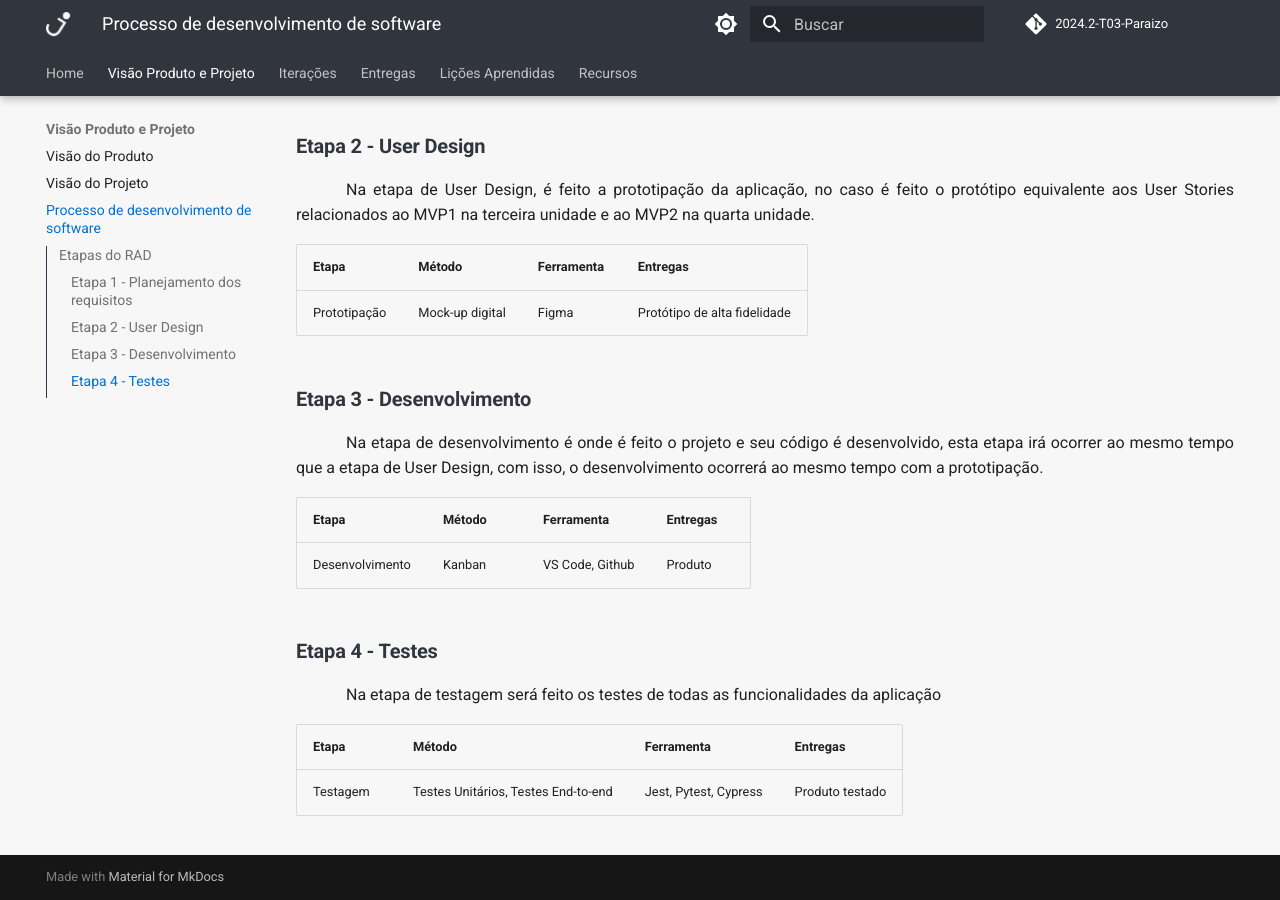
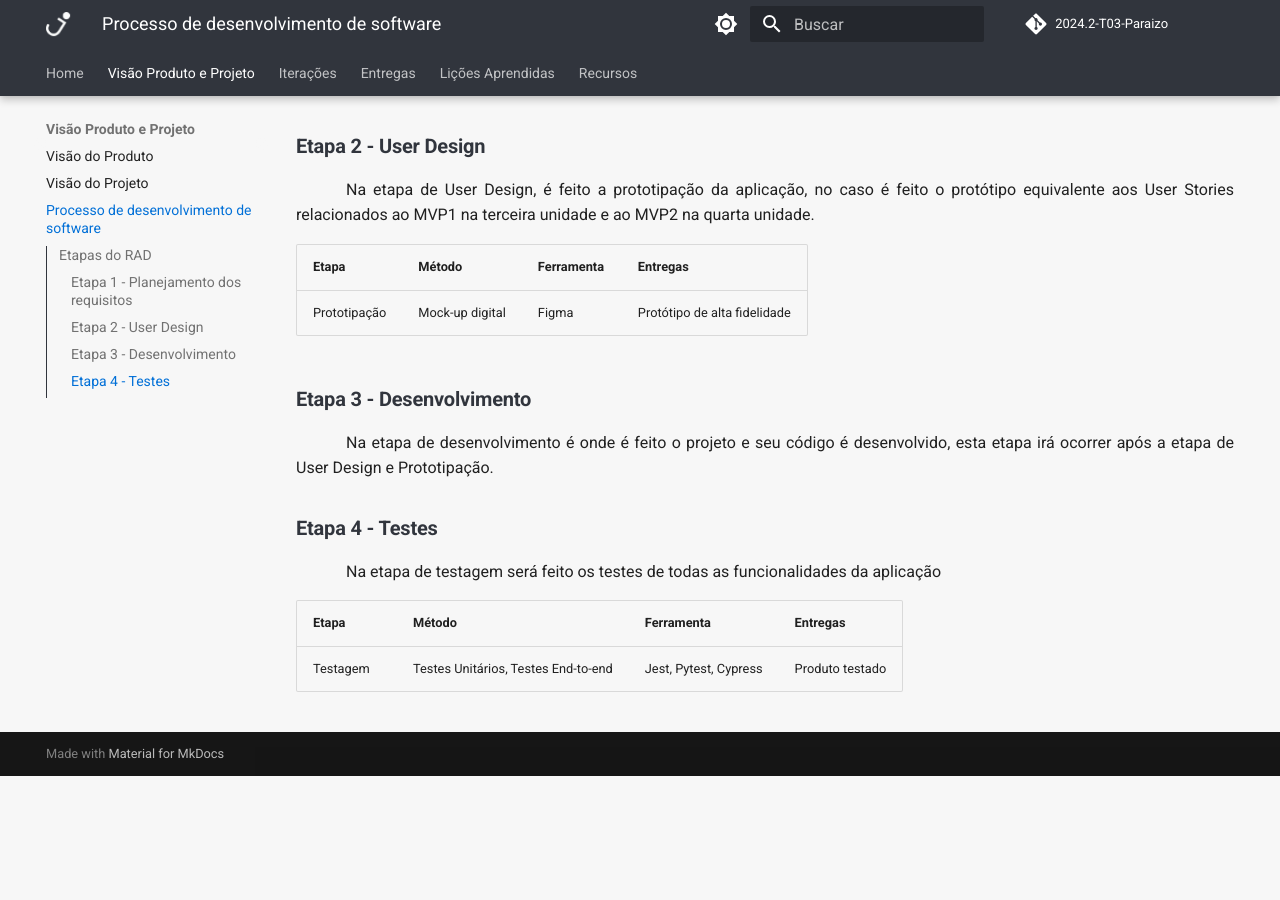
Before and after one commit to mdsreq-fga-unb/2024.2-T03-Paraizo, an MkDocs documentation site: the page built from docs/visao-produto-projeto/processo-desenvolvimento-software/index.md, in a window 1280 px wide and 900 px high, scrolled down 778 px. Built offline with MkDocs 1.6.1 and Material for MkDocs 9.7.7, drawn with Linux system fonts in a browser that asks for light colours; comment, search, counter and statistics services are not loaded; the version menu is left out; after the commit the page ends 1554 px from its top, so only the background shows below that.

Commit message:
fix: ajustando processo

```diff
--- a/docs/visao-produto-projeto/processo-desenvolvimento-software/index.md
+++ b/docs/visao-produto-projeto/processo-desenvolvimento-software/index.md
@@ -34,11 +35,7 @@
 
 ### **Etapa 3 - Desenvolvimento**
 
-<p style="text-indent: 50px;text-align: justify;">Na etapa de desenvolvimento é onde é feito o projeto e seu código é desenvolvido, esta etapa irá ocorrer ao mesmo tempo que a etapa de User Design, com isso, o desenvolvimento ocorrerá ao mesmo tempo com a prototipação.</p>
-
-| Etapa           | Método                      | Ferramenta      | Entregas |
-| --------------- | --------------------------- | --------------- | -------- |
-| Desenvolvimento | Kanban                      | VS Code, Github | Produto  |
+<p style="text-indent: 50px;text-align: justify;">Na etapa de desenvolvimento é onde é feito o projeto e seu código é desenvolvido, esta etapa irá ocorrer após a etapa de User Design e Prototipação.</p>
 
 
 ### **Etapa 4 - Testes**
```
Also changed, not shown: other parts of docs/visao-produto-projeto/processo-desenvolvimento-software/index.md (+1 -0 lines).
